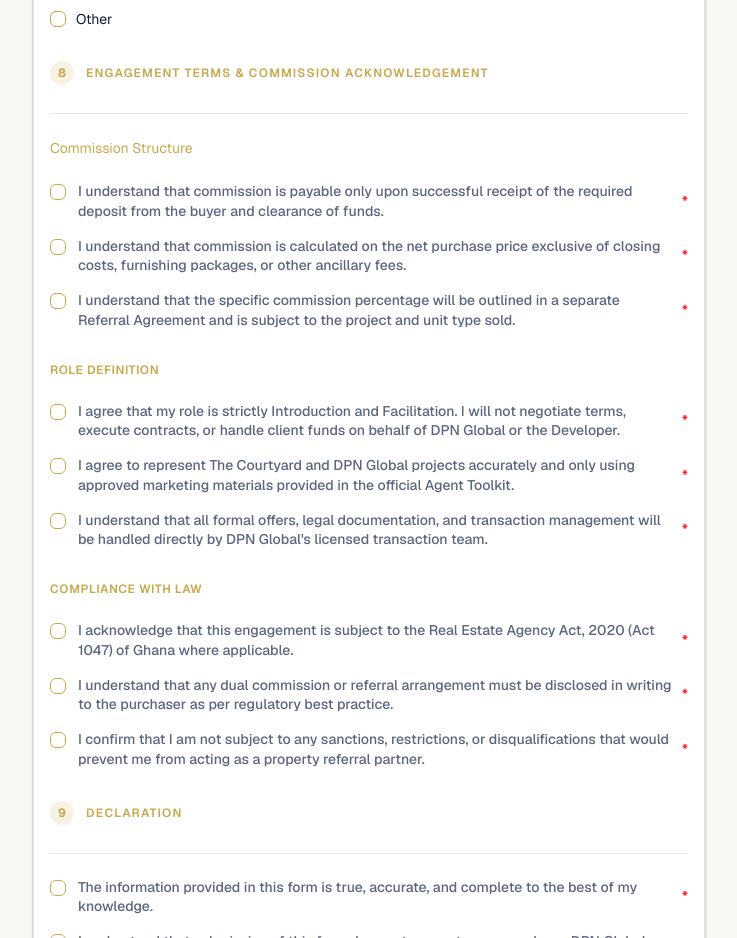
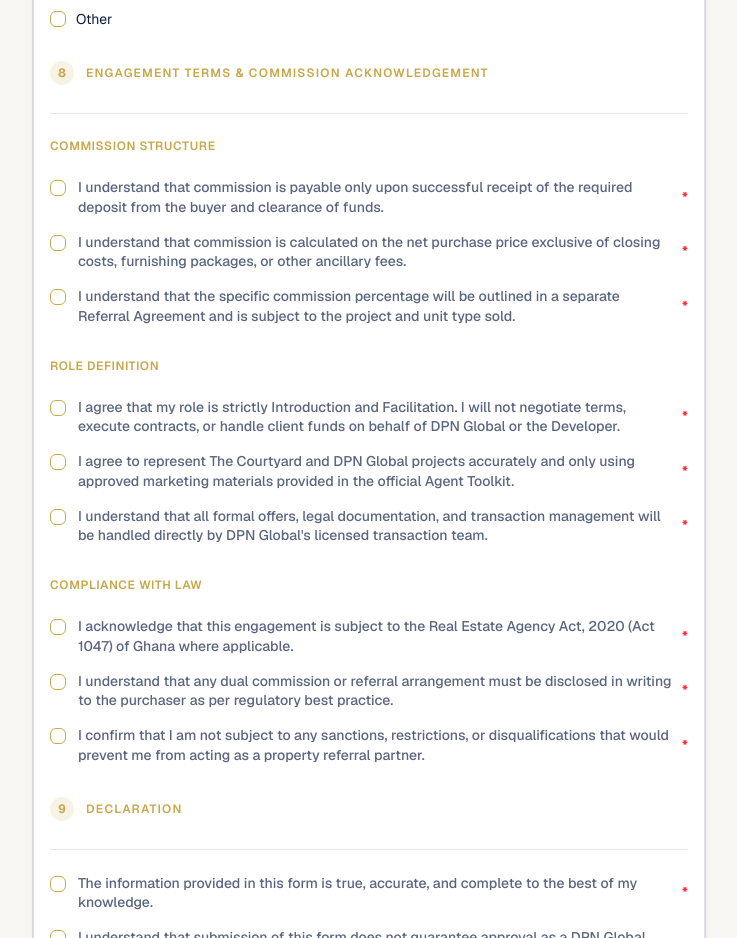
Before and after one commit to mkmen-eppion/DNP_Operations, a Next.js app: page /agent-vetting in a window 1280 px wide. Shown: the part 4260-5198 px from the top of the page, without its empty margins (271-1008 px from the left). Built offline with nearby package versions, Linux system fonts and the light colour scheme.

Commit message:
fix: correct className usage for Commission Structure text styling

```diff
--- a/app/agent-vetting/page.tsx
+++ b/app/agent-vetting/page.tsx
@@ -1055,7 +1055,7 @@
                 <SectionHeading number="8">Engagement Terms & Commission Acknowledgement</SectionHeading>
                 <Divider />
 
-                <p className="text-xs font-semibold uppercase tracking-wider" className="text-[#c9a84c]">Commission Structure</p>
+                <p className="text-xs font-semibold uppercase tracking-wider text-[#c9a84c]">Commission Structure</p>
                 <div className="space-y-4">
                   {[
                     { id: "ackCommission1" as keyof FormData, text: "I understand that commission is payable only upon successful receipt of the required deposit from the buyer and clearance of funds." },
```
Also changed, not shown: .claude/settings.local.json.
